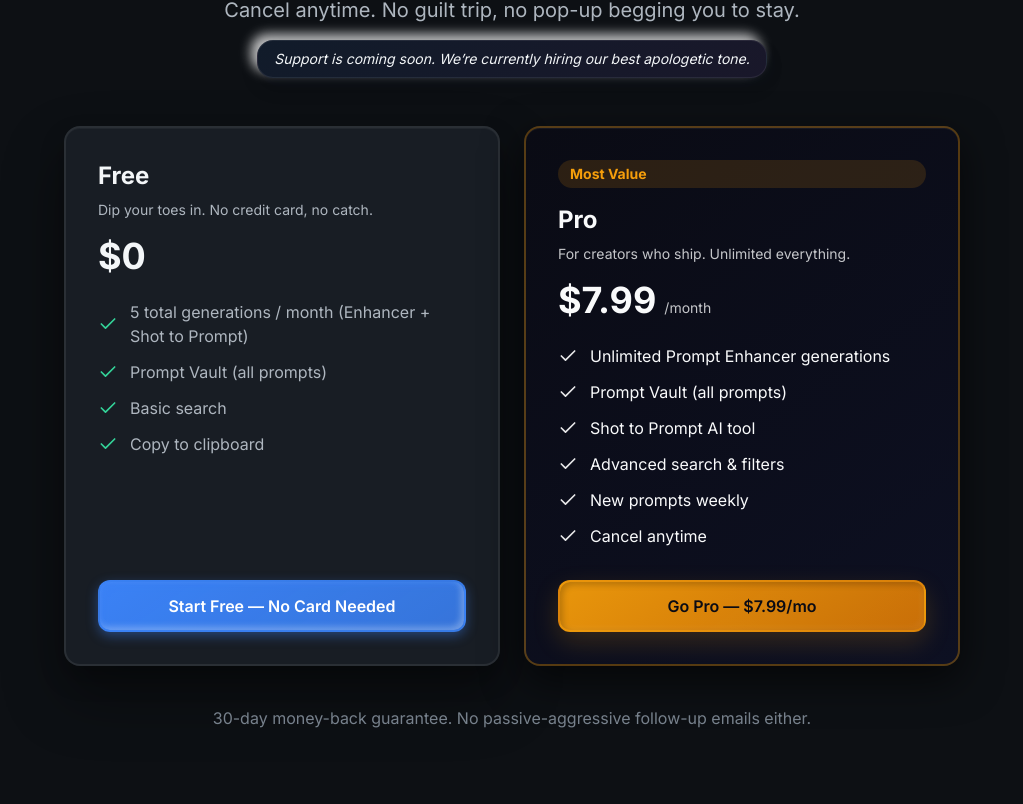
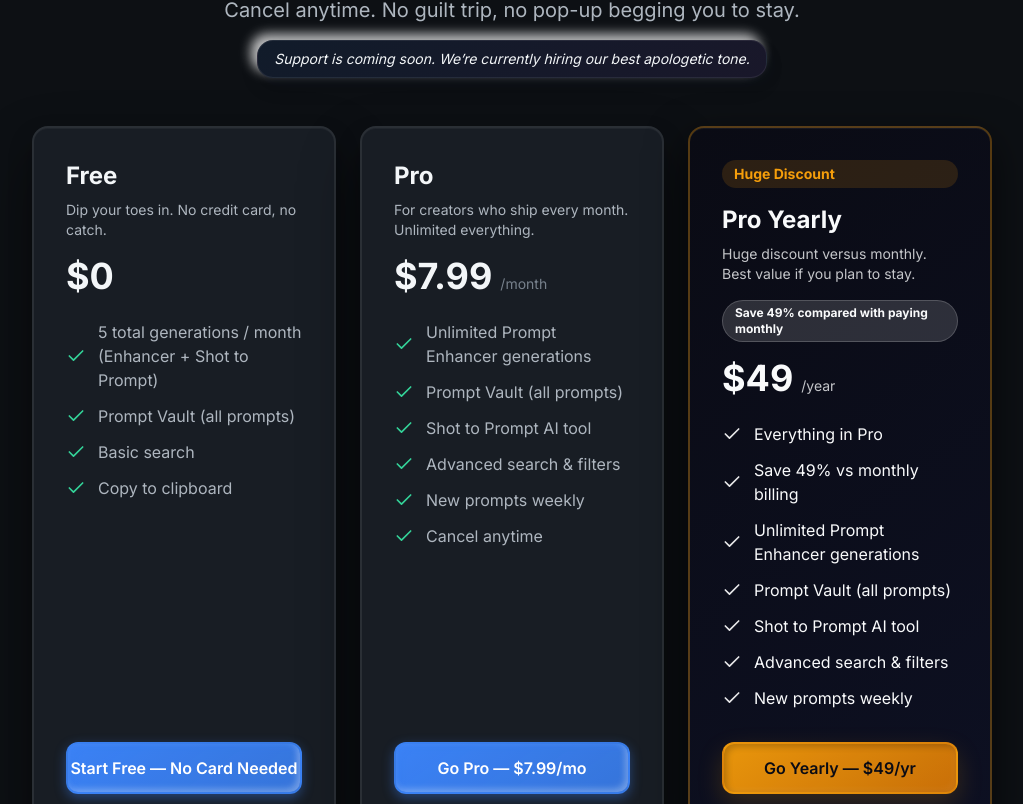
Before and after one commit to sakaarpuri/Cineworkflo, a React (Vite) app: page /pricing in a window 1280 px wide. Shown: the part 296-1100 px from the top of the page, without its empty margins (128-1151 px from the left). Built offline with nearby package versions, Linux system fonts and the light colour scheme; no server answers.

Commit message:
Add yearly pricing option

```diff
--- a/src/components/Pricing.jsx
+++ b/src/components/Pricing.jsx
@@ -24,7 +24,7 @@ const plans = [
     planType: 'monthly',
     price: '$7.99',
     priceNote: '/month',
-    description: 'For creators who ship. Unlimited everything.',
+    description: 'For creators who ship every month. Unlimited everything.',
     features: [
       'Unlimited Prompt Enhancer generations',
       'Prompt Vault (all prompts)',
@@ -34,6 +34,24 @@ const plans = [
       'Cancel anytime'
     ],
     cta: 'Go Pro — $7.99/mo',
+    popular: false
+  },
+  {
+    name: 'Pro Yearly',
+    planType: 'yearly',
+    price: '$49',
+    priceNote: '/year',
+    description: 'Huge discount versus monthly. Best value if you plan to stay.',
+    features: [
+      'Everything in Pro',
+      'Save 49% vs monthly billing',
+      'Unlimited Prompt Enhancer generations',
+      'Prompt Vault (all prompts)',
+      'Shot to Prompt AI tool',
+      'Advanced search & filters',
+      'New prompts weekly'
+    ],
+    cta: 'Go Yearly — $49/yr',
     popular: true
   }
 ]
@@ -52,7 +70,7 @@ export default function Pricing({ onAuthClick }) {
     if (checkout === 'canceled') {
       setCheckoutCanceled(true)
       const plan = params.get('plan')
-      if (plan === 'monthly') setCheckoutCanceledPlan(plan)
+      if (plan === 'monthly' || plan === 'yearly') setCheckoutCanceledPlan(plan)
       params.delete('checkout')
       params.delete('plan')
       const query = params.toString()
@@ -176,7 +194,7 @@ export default function Pricing({ onAuthClick }) {
           </div>
         )}
 
-        <div className="grid md:grid-cols-2 gap-6 max-w-4xl mx-auto items-stretch">
+        <div className="grid md:grid-cols-2 xl:grid-cols-3 gap-6 max-w-6xl mx-auto items-stretch">
           {plans.map((plan) => (
             <div
               key={plan.name}
@@ -195,7 +213,7 @@ export default function Pricing({ onAuthClick }) {
                     color: 'var(--pro-card-badge-text)'
                   }}
                 >
-                  Most Value
+                  {plan.planType === 'yearly' ? 'Huge Discount' : 'Most Value'}
                 </span>
               )}
               <h3
@@ -210,6 +228,18 @@ export default function Pricing({ onAuthClick }) {
               >
                 {plan.description}
               </p>
+              {plan.planType === 'yearly' && (
+                <div
+                  className="mb-4 inline-flex items-center rounded-full px-3 py-1 text-xs font-bold"
+                  style={{
+                    background: plan.popular ? 'rgba(255,255,255,0.14)' : 'rgba(59,130,246,0.10)',
+                    color: plan.popular ? 'var(--pro-card-text)' : 'var(--accent-blue)',
+                    border: `1px solid ${plan.popular ? 'rgba(255,255,255,0.18)' : 'rgba(59,130,246,0.18)'}`
+                  }}
+                >
+                  Save 49% compared with paying monthly
+                </div>
+              )}
               <div className="mb-6">
                 <span
                   className="text-4xl font-bold"
--- a/src/pages/PricingPage.jsx
+++ b/src/pages/PricingPage.jsx
@@ -67,7 +67,7 @@ export default function PricingPage({ onAuthClick }) {
                 Is this a recurring subscription?
               </h3>
               <p style={{ color: 'var(--text-secondary)' }}>
-                Yes. Pro is billed monthly and can be cancelled anytime.
+                Yes. You can choose monthly or yearly billing, and both renew automatically until cancelled.
               </p>
             </div>
             <div>
```
Also changed, not shown: 1 other file (tests, documents, lock files or other folders).
